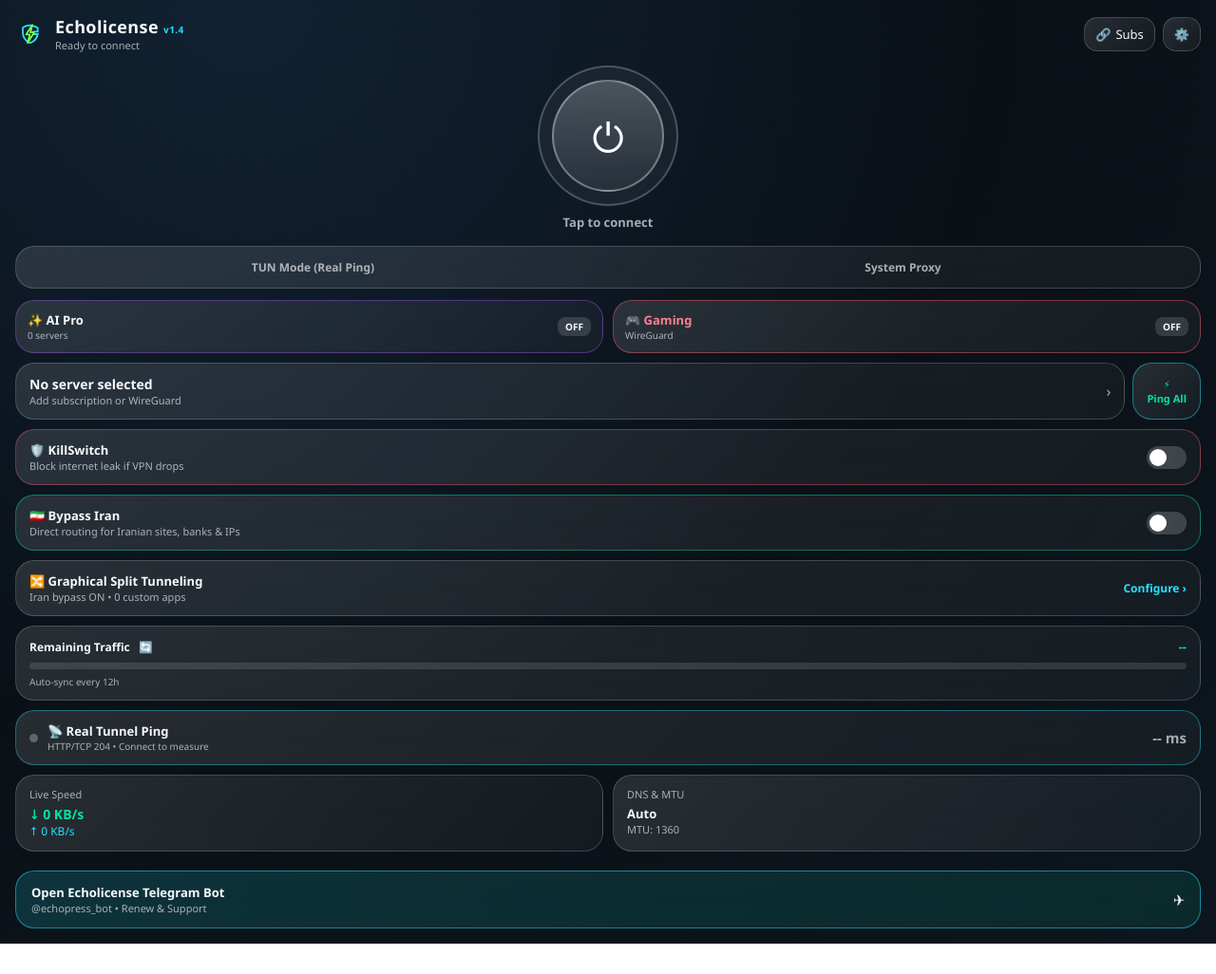
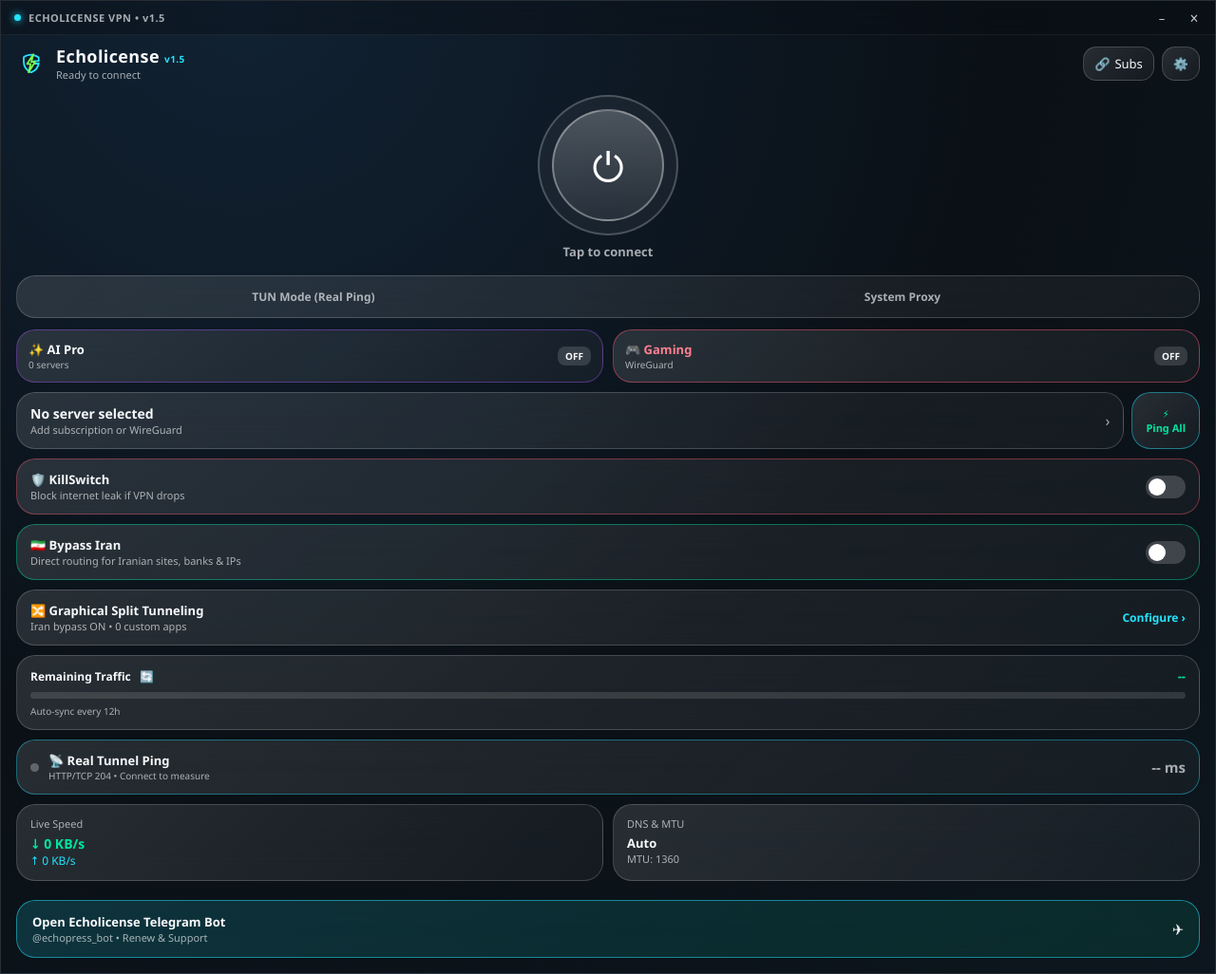
Before and after one commit to Rockst4r4/V2Echo, a plain HTML site: page pc/ui/index.html in a window 1280 px wide. Shown: the whole page at 95% size. Before the commit the page ends 994 px from the top, so only its background shows below. Drawn offline with Linux system fonts and the light colour scheme.

Commit message:
Release v1.5: Frameless fixed-size PC window with integrated glass title bar

```diff
--- a/pc/ui/index.html
+++ b/pc/ui/index.html
@@ -155,9 +155,95 @@ input[type="text"], input[type="number"], textarea {
 .ping-dot.bad { background: var(--gaming); box-shadow: 0 0 10px var(--gaming); }
 .sparkline { display: flex; align-items: flex-end; gap: 3px; height: 22px; }
 .spark-bar { width: 5px; border-radius: 3px; background: rgba(255,255,255,0.16); transition: height 0.25s ease, background 0.25s ease; }
+
+html {
+  border: 1px solid rgba(255, 255, 255, 0.11);
+  min-height: 100vh;
+}
+body {
+  padding: 0 16px 16px 16px !important;
+  overflow-x: hidden;
+}
+::-webkit-scrollbar { width: 5px; }
+::-webkit-scrollbar-track { background: transparent; }
+::-webkit-scrollbar-thumb { background: rgba(255, 255, 255, 0.14); border-radius: 10px; }
+::-webkit-scrollbar-thumb:hover { background: rgba(34, 228, 255, 0.35); }
+
+.win-titlebar {
+  position: sticky;
+  top: 0;
+  z-index: 40;
+  direction: ltr;
+  display: flex;
+  align-items: center;
+  justify-content: space-between;
+  height: 36px;
+  margin: 0 -16px 10px -16px;
+  padding: 0 6px 0 14px;
+  background: rgba(10, 16, 22, 0.42);
+  backdrop-filter: blur(20px);
+  border-bottom: 1px solid rgba(255, 255, 255, 0.06);
+}
+.win-drag {
+  flex: 1;
+  height: 100%;
+  display: flex;
+  align-items: center;
+  gap: 8px;
+  font-size: 11px;
+  font-weight: 600;
+  letter-spacing: 0.5px;
+  color: rgba(248, 250, 252, 0.65);
+  cursor: move;
+}
+.win-dot {
+  width: 7px;
+  height: 7px;
+  border-radius: 50%;
+  background: var(--cyan);
+  box-shadow: 0 0 8px var(--cyan);
+}
+body.connected .win-dot {
+  background: var(--green);
+  box-shadow: 0 0 8px var(--green);
+}
+.win-controls {
+  display: flex;
+  align-items: center;
+  gap: 2px;
+}
+.win-btn {
+  width: 32px;
+  height: 26px;
+  border: none;
+  border-radius: 8px;
+  background: transparent;
+  color: rgba(248, 250, 252, 0.78);
+  font-size: 13px;
+  display: flex;
+  align-items: center;
+  justify-content: center;
+  cursor: pointer;
+  transition: background 0.18s ease, color 0.18s ease;
+}
+.win-btn:hover { background: rgba(255, 255, 255, 0.12); color: #fff; }
+.win-btn.close:hover { background: rgba(255, 90, 110, 0.85); color: #fff; }
+
 </style>
 </head>
 <body>
+
+<div class="win-titlebar">
+  <div class="win-drag pywebview-drag-region">
+    <span class="win-dot"></span>
+    <span>ECHOLICENSE VPN • v1.5</span>
+  </div>
+  <div class="win-controls">
+    <button class="win-btn" onclick="minimizeWin()" title="Minimize">&#8211;</button>
+    <button class="win-btn close" onclick="closeWin()" title="Hide to Tray">&#10005;</button>
+  </div>
+</div>
+
 
 <div class="topbar">
   <div class="brand">
@@ -168,7 +254,7 @@ input[type="text"], input[type="number"], textarea {
       <polygon points="61,21 39,55 52,55 44,85 67,48 54,48" fill="#0A1016" stroke="#7CFF4F" stroke-width="6" stroke-linejoin="round"/>
     </svg>
     <div>
-      <h1>Echolicense <span style="font-size:10px;color:var(--cyan)">v1.4</span></h1>
+      <h1>Echolicense <span style="font-size:10px;color:var(--cyan)">v1.5</span></h1>
       <div class="sub click" id="statusMsg" title="Click to view core logs" onclick="openLogsModal()">Ready to connect</div>
     </div>
   </div>
@@ -653,6 +739,10 @@ window.addEventListener('pywebviewready', async () => {
   render(await pywebview.api.get_state());
   setInterval(async () => { render(await pywebview.api.get_state()); }, 1500);
 });
+
+function minimizeWin() { if (window.pywebview) pywebview.api.minimize_window(); }
+function closeWin() { if (window.pywebview) pywebview.api.close_window(); }
+
 </script>
 </body>
 </html>
```
Also changed, not shown: 2 other files.
